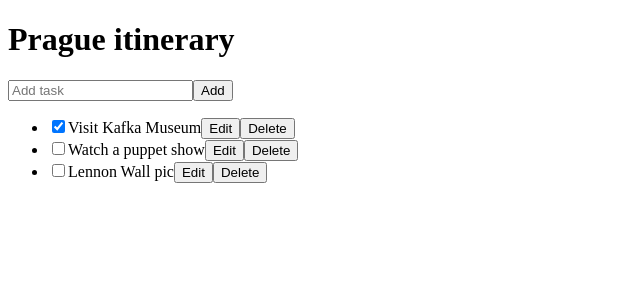
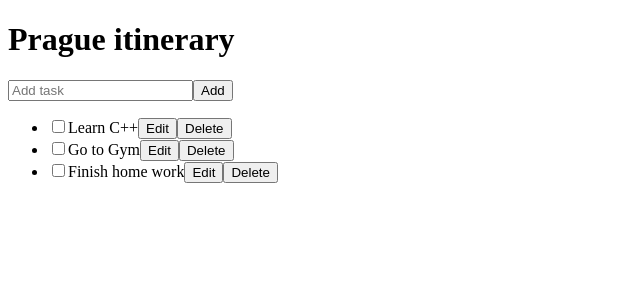
Before and after one commit to kau-wtag/react_state, a React (Vite) app: page / in a window 1280 px wide. Shown: the top 300 px of the page, without its empty margins (0-640 px from the left). Built offline with nearby package versions, Linux system fonts and the light colour scheme.

Commit message:
implement reducer

```diff
--- a/src/ReducerExample/TaskApp.jsx
+++ b/src/ReducerExample/TaskApp.jsx
@@ -1,35 +1,39 @@
-import { useState } from "react";
+import { useReducer } from "react";
 import AddTask from "./AddTask";
 import TaskList from "./TaskList";
+import taskReducer from "./reducers/taskReducer";
+
+let nextId = 3;
+const initialTasks = [
+  { id: 0, text: "Learn C++", done: false },
+  { id: 1, text: "Go to Gym", done: false },
+  { id: 2, text: "Finish home work", done: false },
+];
+
 
 export default function TaskApp() {
-  const [tasks, setTasks] = useState(initialTasks);
+  const [tasks, dispatch] = useReducer(taskReducer, initialTasks);
 
   function handleAddTask(text) {
-    setTasks([
-      ...tasks,
-      {
-        id: nextId++,
-        text: text,
-        done: false,
-      },
-    ]);
+    dispatch({
+      type: "added",
+      id: nextId++,
+      text: text,
+    });
   }
 
   function handleChangeTask(task) {
-    setTasks(
-      tasks.map((t) => {
-        if (t.id === task.id) {
-          return task;
-        } else {
-          return t;
-        }
-      })
-    );
+    dispatch({
+      type: "changed",
+      task: task,
+    });
   }
 
   function handleDeleteTask(taskId) {
-    setTasks(tasks.filter((t) => t.id !== taskId));
+    dispatch({
+      type: "deleted",
+      id: taskId,
+    });
   }
 
   return (
@@ -44,10 +48,3 @@ export default function TaskApp() {
     </>
   );
 }
-
-let nextId = 3;
-const initialTasks = [
-  { id: 0, text: "Visit Kafka Museum", done: true },
-  { id: 1, text: "Watch a puppet show", done: false },
-  { id: 2, text: "Lennon Wall pic", done: false },
-];
--- /dev/null
+++ b/src/ReducerExample/reducers/taskReducer.js
@@ -0,0 +1,29 @@
+export default function taskReducer(tasks, action) {
+  switch (action.type) {
+    case "added": {
+      return [
+        ...tasks,
+        {
+          id: action.id,
+          text: action.text,
+          done: false,
+        },
+      ];
+    }
+    case "changed": {
+      return tasks.map((t) => {
+        if (t.id === action.task.id) {
+          return action.task;
+        } else {
+          return t;
+        }
+      });
+    }
+    case "deleted": {
+      return tasks.filter((t) => t.id !== action.id);
+    }
+    default: {
+      throw Error("Unknown action: " + action.type);
+    }
+  }
+}
```
